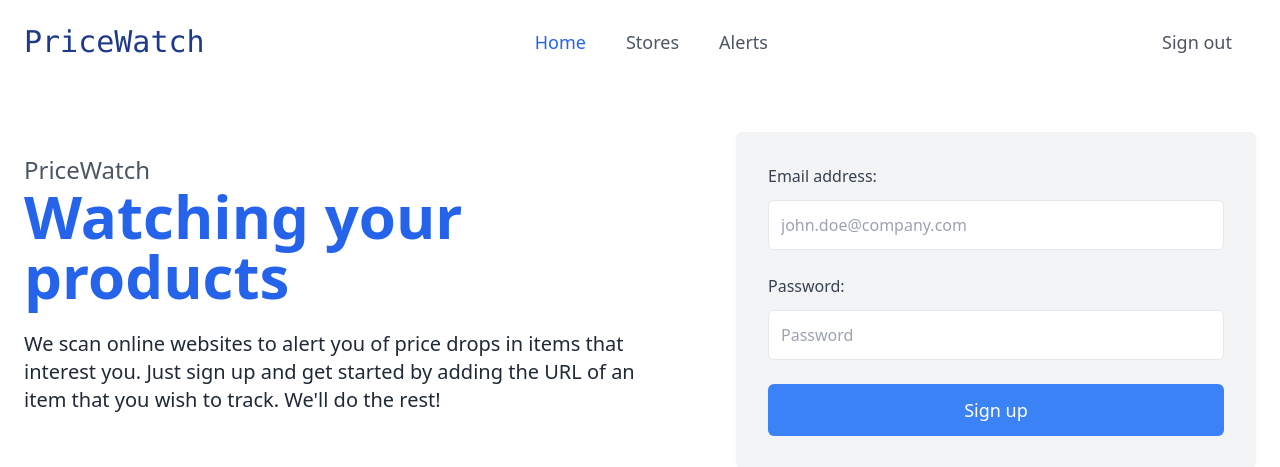
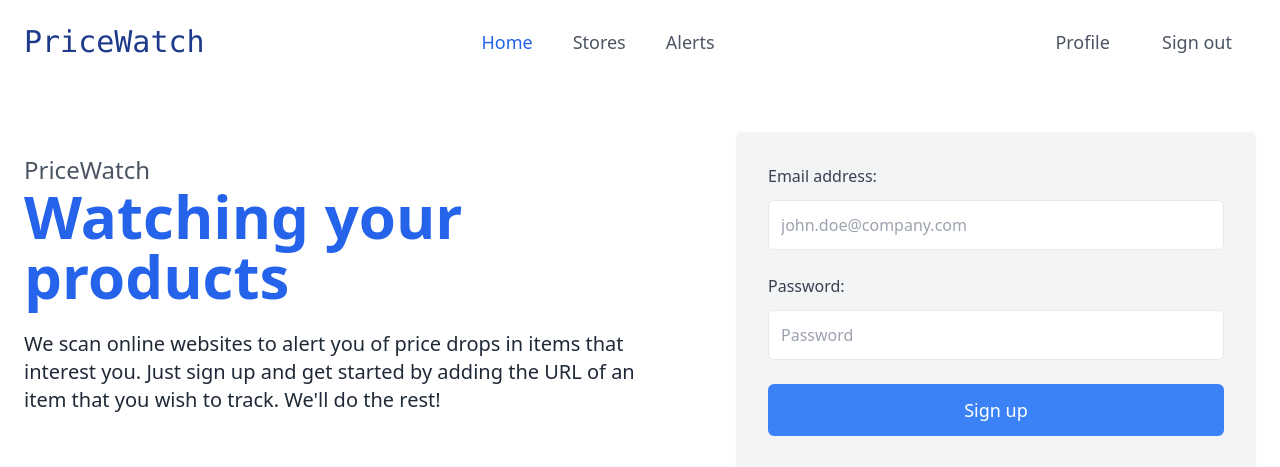
Before and after one commit to ramsy1980/pricewatch, a Flask app: page / in a window 1280 px wide. Shown: the top 467 px of the page. Run offline with Flask 2, Linux system fonts and the light colour scheme; the visitor is signed in with stand-in values (Sample User, id 1); parts of the project's set-up code (start-up, migrations or seed data) failed here and were passed over.

Commit message:
feat(layout): add profile link to header

```diff
--- a/templates/header.html
+++ b/templates/header.html
@@ -23,6 +23,7 @@
                     <a href="{{ url_for('users.login_user') }}" class="py-2 px-6 rounded-md text-gray-600 hover:text-gray-700 text-lg">Sign in</a>
                     <a href="{{ url_for('users.register_user') }}" class="py-2 px-6 bg-blue-500 hover:bg-blue-600 rounded-md text-white text-lg">Sign up</a>
                 {% else %}
+                    <a href="{{ url_for('users.user_profile') }}" class="py-2 px-6 rounded-md text-gray-600 hover:text-gray-700 text-lg">Profile</a>
                     <a href="{{ url_for('users.logout_user') }}" class="py-2 px-6 rounded-md text-gray-600 hover:text-gray-700 text-lg">Sign out</a>
                 {% endif %}
             </div>
```
